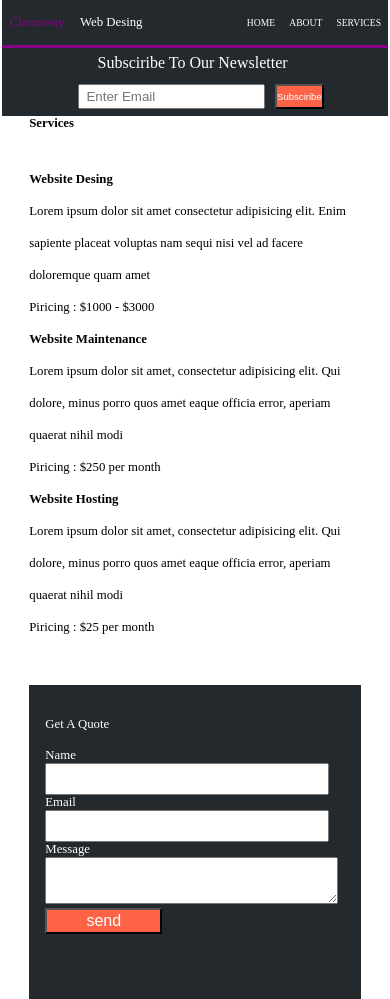
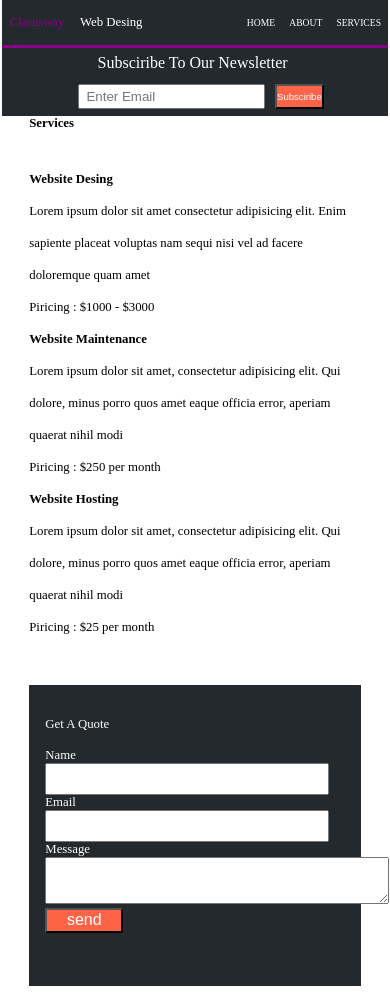
Before and after one commit to Burak9150/Website-Page-Design, a plain HTML site: page index3.html in a window 390 px wide. Shown: the top 999 px of the page. Drawn offline with Linux system fonts and the light colour scheme.

Commit message:
düzenleme

```diff
--- a/style.css
+++ b/style.css
@@ -58,7 +58,7 @@ a:visited{
     display: flex;
     align-items: center;
 }
-@media screen and (max-width: 600px) {
+@media screen and (max-width: 800px) {
     .section1__left,.section1__right {
       font-size: 0.8rem;
       width: 20rem;
--- a/style3.css
+++ b/style3.css
@@ -163,7 +163,7 @@ input{
     margin-right: 0.6rem;
     padding-left: 0.4rem;
 }
-@media screen and (max-width: 600px) {
+@media screen and (max-width: 800px) {
     .container{
         height: 200vh;
     }
@@ -186,9 +186,11 @@ input{
         margin-top: 1rem;
         width: 85%;
         margin: auto;
+        height: 50vh;
+        margin-bottom: 1rem;
     }
     textarea{
-        width: 18.3rem;
+        width: 21.5rem;
     }
     .section3__div1{
         /* justify-content: space-around; */
@@ -199,9 +201,10 @@ input{
     .section3__div2{
         width:60vw ;
         margin: auto;
+
     }
    button{
-       width: 30vw;
+       width: 20vw;
    }
 }
 /* ------------------------------------------------------------------------------------ */
```
